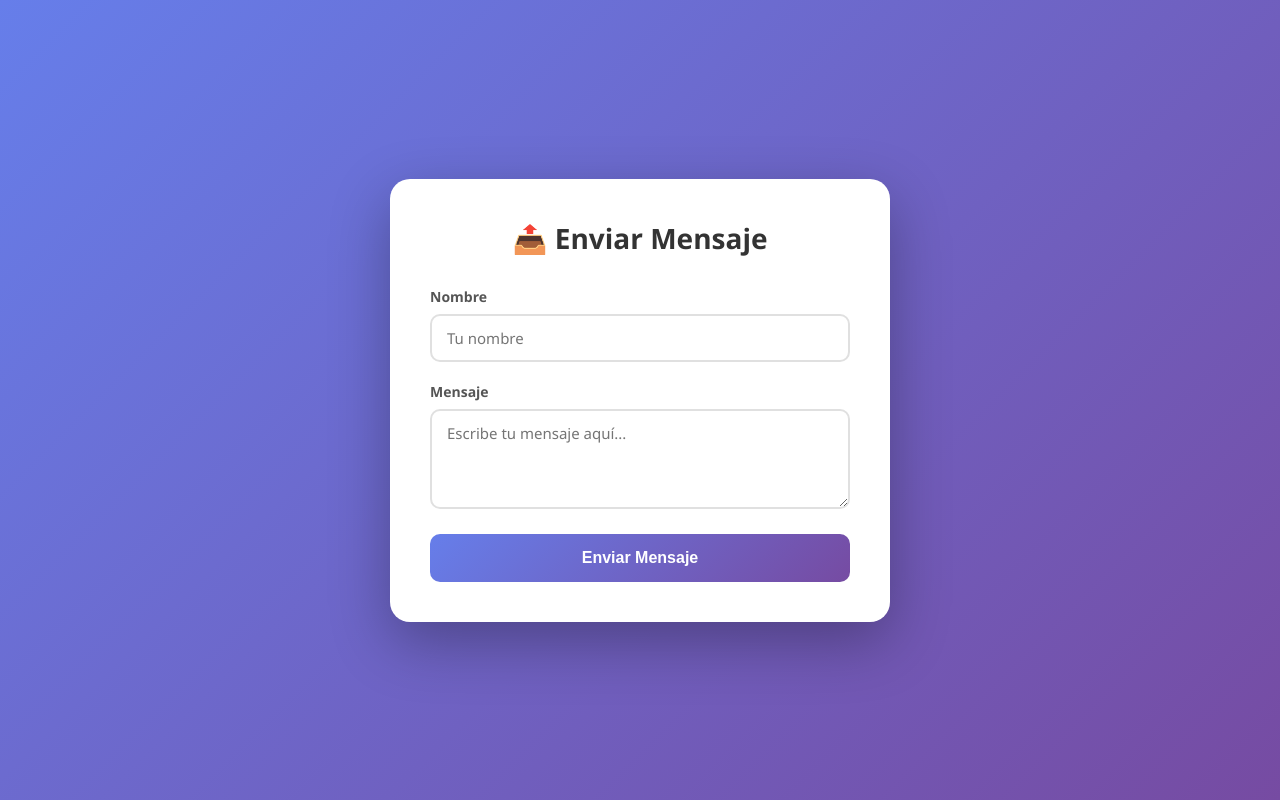
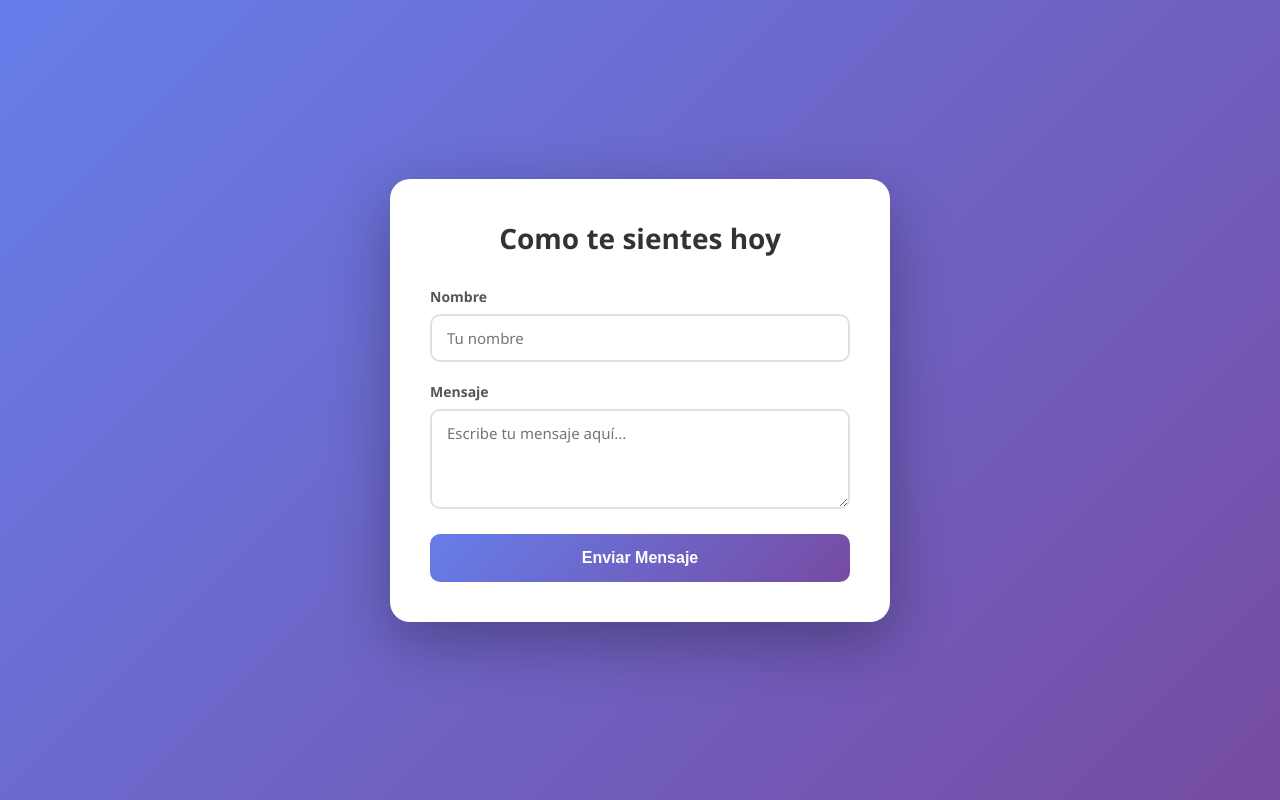
Before and after one commit to veraro1/sentimientos, a plain HTML site: page index.html in a window 1280 px wide. Drawn offline with Linux system fonts and the light colour scheme.

Commit message:
Update HTML structure and form elements

```diff
--- a/index.html
+++ b/index.html
@@ -170,7 +170,7 @@
 </head>
 <body>
     <div class="container">
-        <h1>📤 Enviar Mensaje</h1>
+        <h1>Como te sientes hoy</h1>
 
         <form id="webhookForm">
             <div class="form-group">
```
